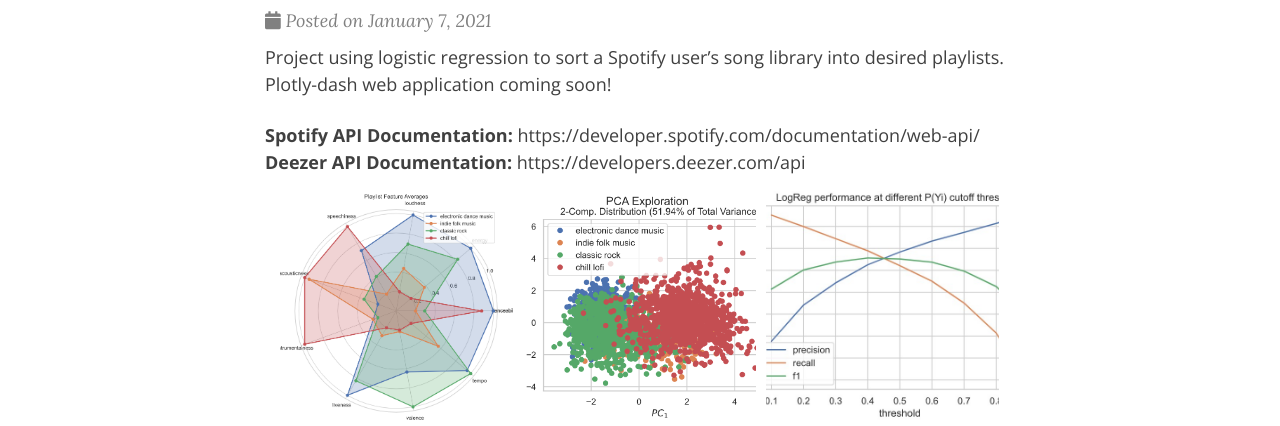
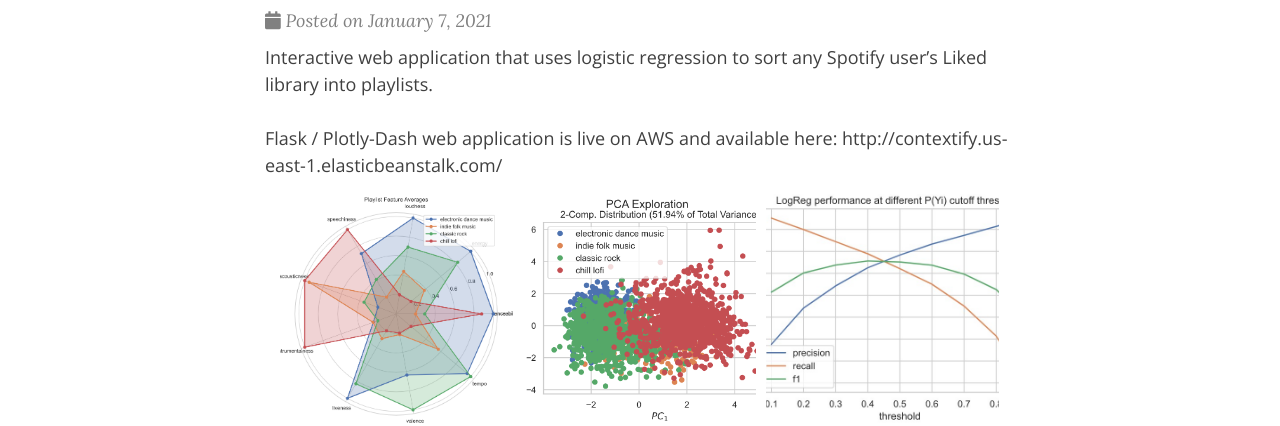
Before and after one commit to andrec279/andrec279.github.io, a plain HTML site: page index.html in a window 1280 px wide. Shown: the part 674-1100 px from the top of the page. Drawn offline with nearby package versions, Linux system fonts and the light colour scheme; some packages are replaced by stand-ins of ours; a script that the page names is missing.

Commit message:
Update index.html

```diff
--- a/index.html
+++ b/index.html
@@ -230,10 +230,9 @@
     </p>
     <div class="post-entry">
 
-        <p>Project using logistic regression to sort a Spotify user&rsquo;s song library into desired playlists.<br>
-Plotly-dash web application coming soon!</p>
-<p><strong>Spotify API Documentation:</strong> <a href="https://developer.spotify.com/documentation/web-api/">https://developer.spotify.com/documentation/web-api/</a><br>
-<strong>Deezer API Documentation:</strong> <a href="https://developers.deezer.com/api">https://developers.deezer.com/api</a></p>
+        <p>Interactive web application that uses logistic regression to sort any Spotify user&rsquo;s Liked library into playlists.<br><br>
+	Flask / Plotly-Dash web application is live on AWS and available here:
+	<a href="http://contextify.us-east-1.elasticbeanstalk.com/">http://contextify.us-east-1.elasticbeanstalk.com/</a></p>
 
 
 
```
